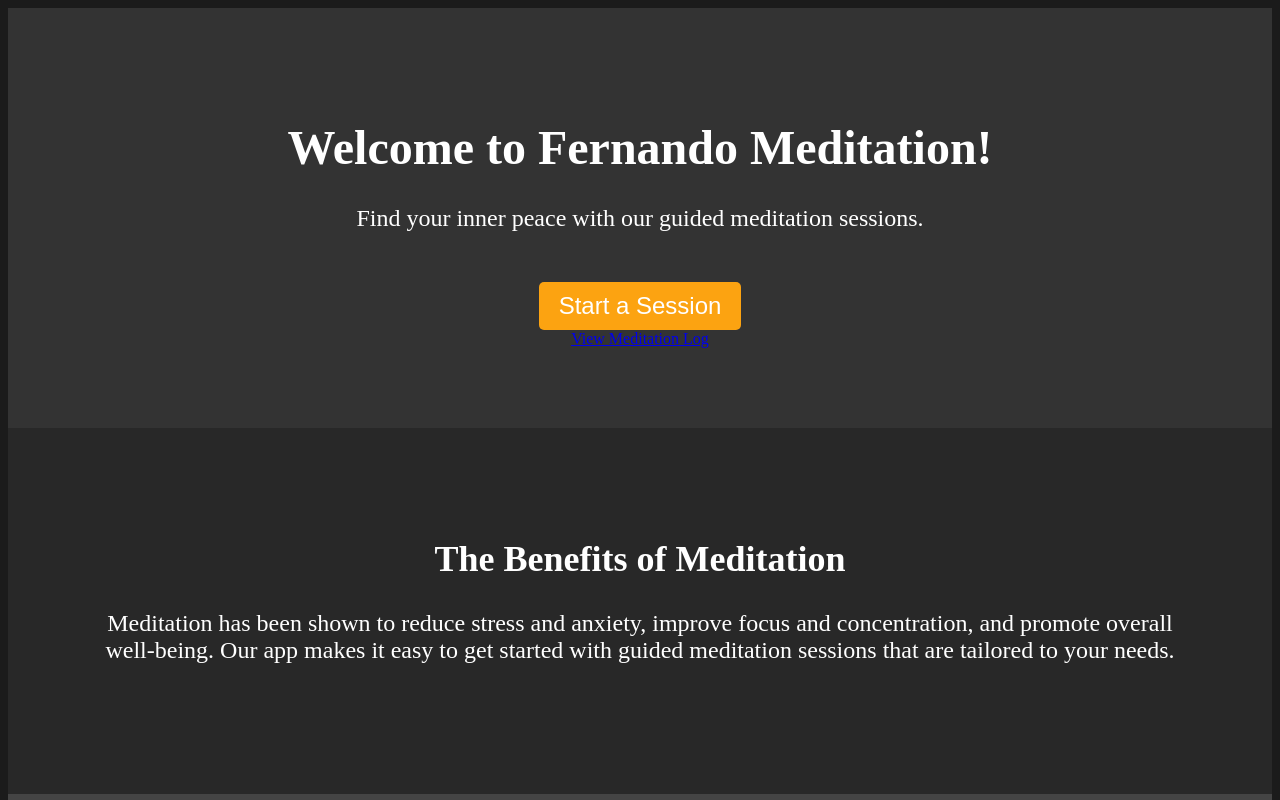
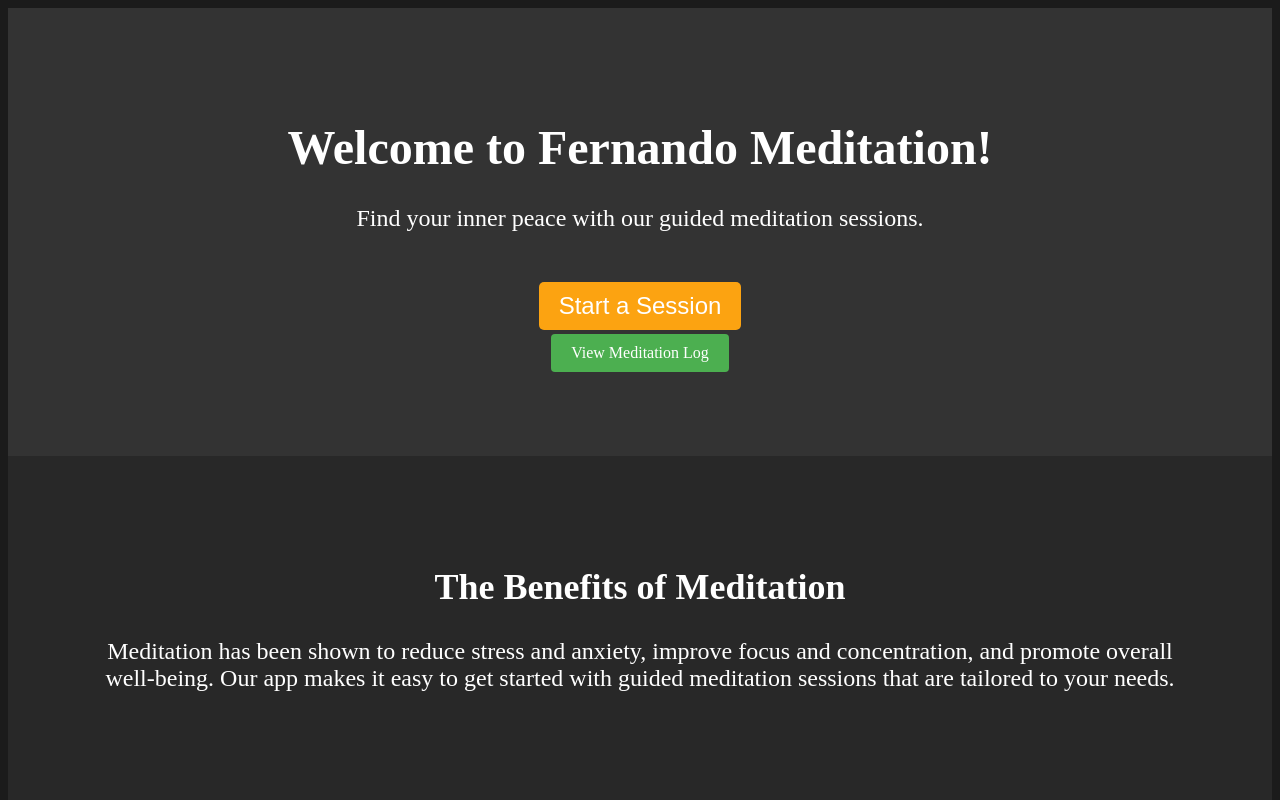
Before and after one commit to Fernandoleano/meditation-app, a React (Vite) app: page / in a window 1280 px wide. Shown: the top 800 px of the page. Built offline with nearby package versions, Linux system fonts and the light colour scheme.

Commit message:
new changes

```diff
--- a/src/pages/HomePage.css
+++ b/src/pages/HomePage.css
@@ -69,6 +69,29 @@ body {
     margin-bottom: 50px;
     transform: translateY(20px);
     transition: all 0.5s cubic-bezier(0.175, 0.885, 0.32, 1.275);
+  }
+
+  .mediation-log-btn {
+    text-align: center;
+  }
+
+  .btn {
+    display: inline-block;
+    background-color: #4CAF50;
+    border: none;
+    color: white;
+    padding: 10px 20px;
+    text-align: center;
+    text-decoration: none;
+    font-size: 16px;
+    margin: 4px 2px;
+    cursor: pointer;
+    border-radius: 4px;
+    transition: background-color 0.3s ease;
+  }
+
+  .btn:hover {
+    background-color: #3e8e41;
   }
 
   .quotes {
--- a/src/pages/HomePage.jsx
+++ b/src/pages/HomePage.jsx
@@ -65,8 +65,8 @@ const HomePage = () => {
         <p>Find your inner peace with our guided meditation sessions.</p>
         <Link to="/meditation">
           <button>Start a Session</button>
-          <div>
-            <Link to="/meditation-log">View Meditation Log</Link>
+          <div className="meditation-log-btn">
+            <Link to="/meditation-log" className="btn">View Meditation Log</Link>
           </div>
         </Link>
       </div>
```
